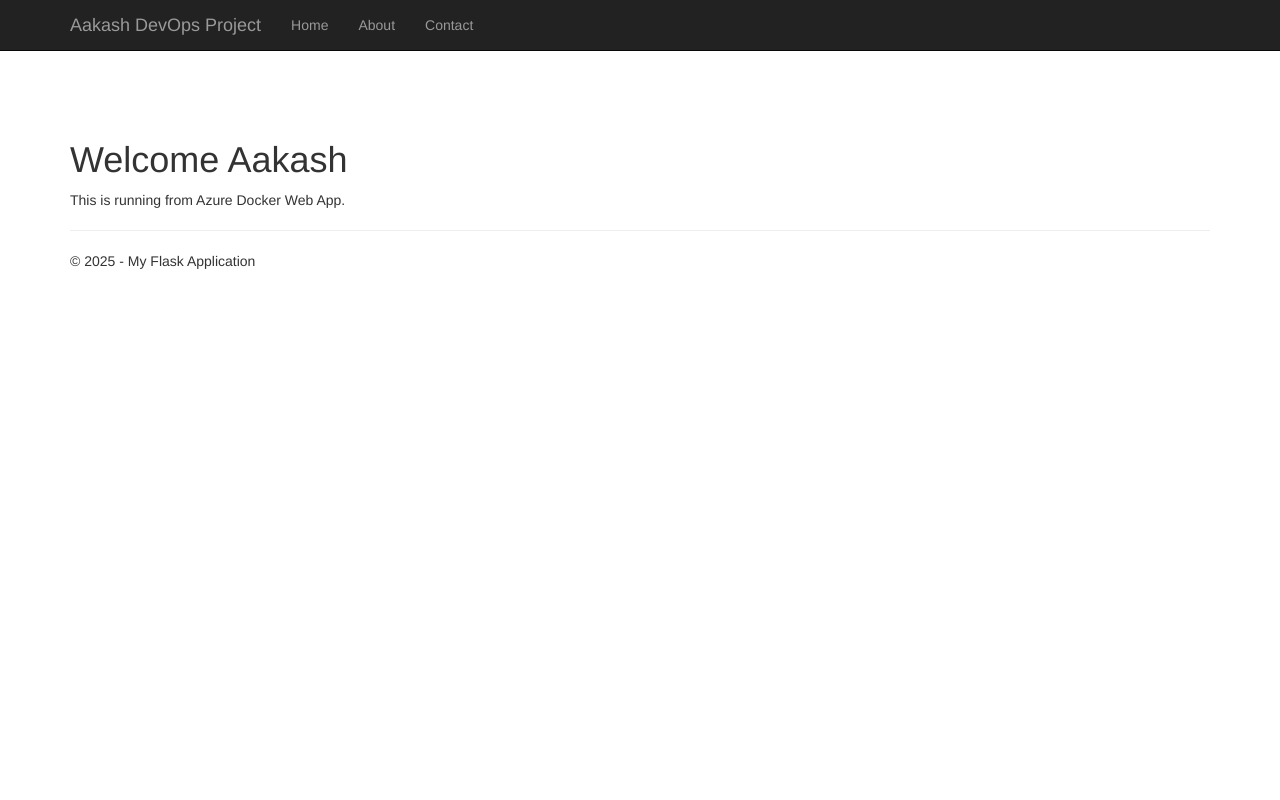
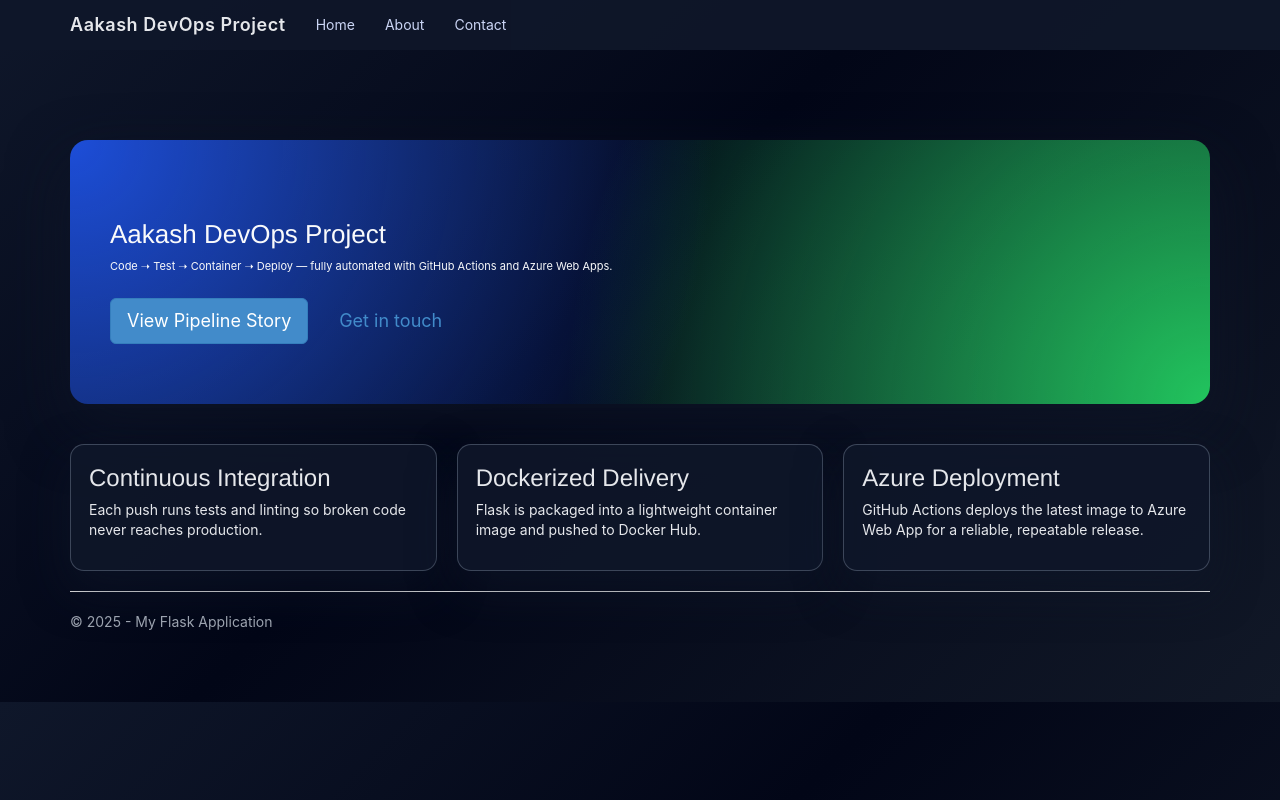
Before and after one commit to akginvictus/cicdProj, a Flask app: page / in a window 1280 px wide. Run offline with Flask 2, Linux system fonts and the light colour scheme; some libraries are stand-ins or nearby versions.

Commit message:
Fix templates and layout

```diff
--- a/FlaskWebProject1/app/main/static/content/site.css
+++ b/FlaskWebProject1/app/main/static/content/site.css
@@ -1,24 +1,122 @@
 body {
-    padding-top: 50px;
-    padding-bottom: 20px;
+    font-family: -apple-system, BlinkMacSystemFont, "Segoe UI", Roboto, Helvetica, Arial, sans-serif;
+    background: linear-gradient(135deg, #0f172a 0%, #020617 45%, #111827 100%);
+    color: #e5e7eb;
+    padding-top: 70px;
 }
 
-/* Set padding to keep content from hitting the edges */
-.body-content {
-    padding-left: 15px;
-    padding-right: 15px;
+.navbar-inverse {
+    background: rgba(15, 23, 42, 0.95);
+    border: none;
 }
 
-/* Set width on the form input elements since they're 100% wide by default */
+.navbar-inverse .navbar-brand {
+    color: #e5e7eb;
+    font-weight: 600;
+    letter-spacing: 0.03em;
+}
+
+.navbar-inverse .navbar-nav > li > a {
+    color: #cbd5f5;
+}
+
+.navbar-inverse .navbar-nav > li > a:hover {
+    color: #ffffff;
+    background: transparent;
+}
+
+.body-content {
+    padding: 40px 15px 60px;
+}
+
+footer {
+    color: #9ca3af;
+}
+
+/* Hero section */
+.hero {
+    background: radial-gradient(circle at top left, #1d4ed8, transparent 55%),
+                radial-gradient(circle at bottom right, #22c55e, transparent 55%);
+    border-radius: 18px;
+    padding: 60px 40px;
+    color: #f9fafb;
+    box-shadow: 0 24px 60px rgba(15, 23, 42, 0.7);
+    margin-bottom: 40px;
+}
+
+.hero-title {
+    font-size: 2.6rem;
+    margin-bottom: 10px;
+}
+
+.hero-subtitle {
+    font-size: 1.1rem;
+    max-width: 620px;
+}
+
+.hero-actions {
+    margin-top: 24px;
+}
+
+.hero-actions .btn {
+    margin-right: 10px;
+}
+
+/* Feature grid */
+.feature-grid {
+    display: grid;
+    grid-template-columns: repeat(auto-fit, minmax(220px, 1fr));
+    gap: 20px;
+}
+
+.feature-card {
+    background: rgba(15, 23, 42, 0.9);
+    border-radius: 14px;
+    padding: 20px 18px;
+    border: 1px solid rgba(148, 163, 184, 0.35);
+    box-shadow: 0 18px 45px rgba(15, 23, 42, 0.6);
+}
+
+.feature-card h3 {
+    margin-top: 0;
+    margin-bottom: 8px;
+}
+
+.page-heading {
+    margin-bottom: 24px;
+}
+
+.page-heading h1 {
+    margin-bottom: 8px;
+}
+
+.contact-grid {
+    display: grid;
+    grid-template-columns: repeat(auto-fit, minmax(260px, 1fr));
+    gap: 20px;
+}
+
+.contact-card {
+    background: rgba(15, 23, 42, 0.9);
+    border-radius: 14px;
+    padding: 24px 20px;
+    border: 1px solid rgba(148, 163, 184, 0.35);
+    box-shadow: 0 18px 45px rgba(15, 23, 42, 0.6);
+}
+
+.contact-card a {
+    color: #60a5fa;
+}
+
+/* Form elements */
 input,
 select,
 textarea {
     max-width: 280px;
 }
 
-/* styles for validation helpers */
 .field-validation-error {
-    color: #b94a48;
+    color: #f97373;
 }
 
 .field-validation-valid {
@@ -26,7 +124,7 @@
 }
 
 input.input-validation-error {
-    border: 1px solid #b94a48;
+    border: 1px solid #f97373;
 }
 
 input[type="checkbox"].input-validation-error {
@@ -34,7 +132,7 @@
 }
 
 .validation-summary-errors {
-    color: #b94a48;
+    color: #f97373;
 }
 
 .validation-summary-valid {
--- a/FlaskWebProject1/app/main/templates/index.html
+++ b/FlaskWebProject1/app/main/templates/index.html
@@ -1,5 +1,32 @@
 {% extends "layout.html" %}
 {% block content %}
-<h1>Welcome Aakash</h1>
-<p>This is running from Azure Docker Web App.</p>
+
+<section class="hero">
+    <div class="hero-inner">
+        <h1 class="hero-title">Aakash DevOps Project</h1>
+        <p class="hero-subtitle">
+            Code ➝ Test ➝ Container ➝ Deploy — fully automated with GitHub Actions and Azure Web Apps.
+        </p>
+        <div class="hero-actions">
+            <a href="{{ url_for('main.about') }}" class="btn btn-primary btn-lg">View Pipeline Story</a>
+            <a href="{{ url_for('main.contact') }}" class="btn btn-outline-light btn-lg">Get in touch</a>
+        </div>
+    </div>
+</section>
+
+<section class="feature-grid">
+    <div class="feature-card">
+        <h3>Continuous Integration</h3>
+        <p>Each push runs tests and linting so broken code never reaches production.</p>
+    </div>
+    <div class="feature-card">
+        <h3>Dockerized Delivery</h3>
+        <p>Flask is packaged into a lightweight container image and pushed to Docker Hub.</p>
+    </div>
+    <div class="feature-card">
+        <h3>Azure Deployment</h3>
+        <p>GitHub Actions deploys the latest image to Azure Web App for a reliable, repeatable release.</p>
+    </div>
+</section>
+
 {% endblock %}
```
Also changed, not shown: FlaskWebProject1/app/main/templates/contact.html (+17 -13 lines).
